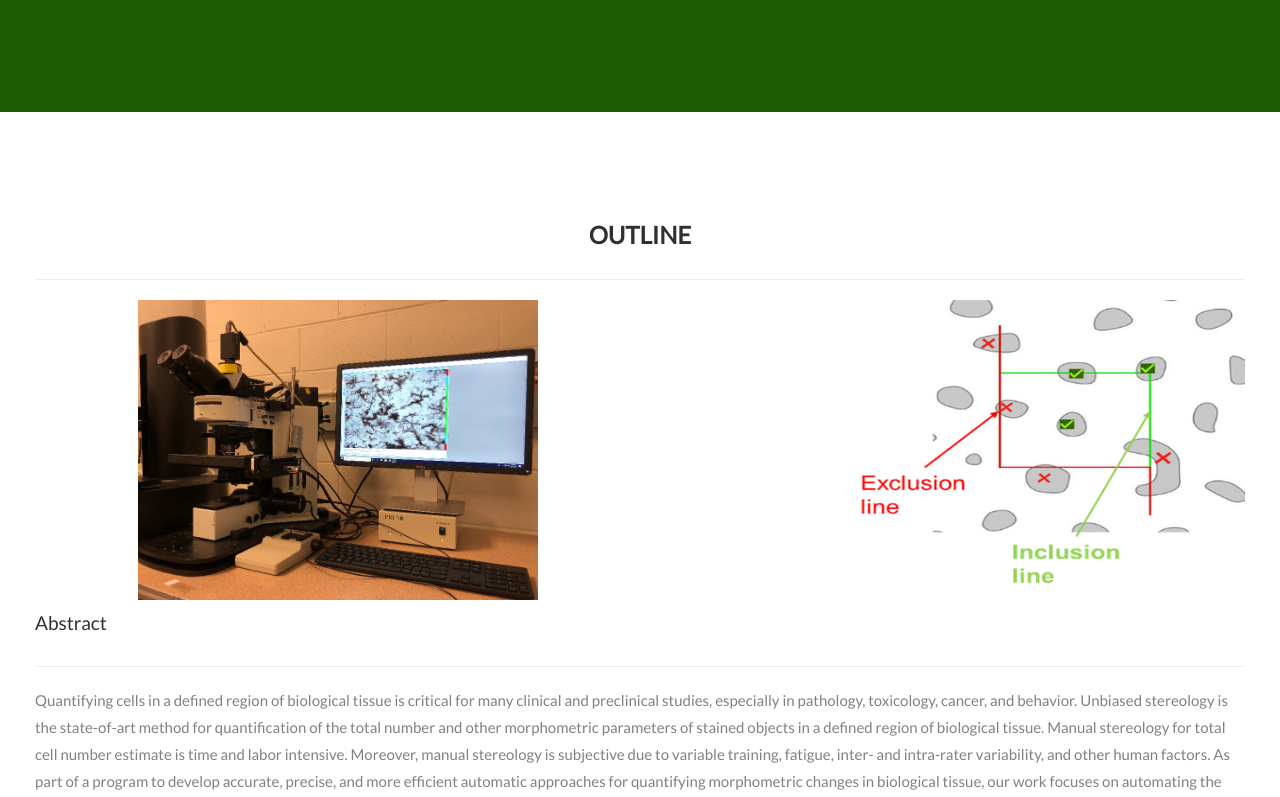
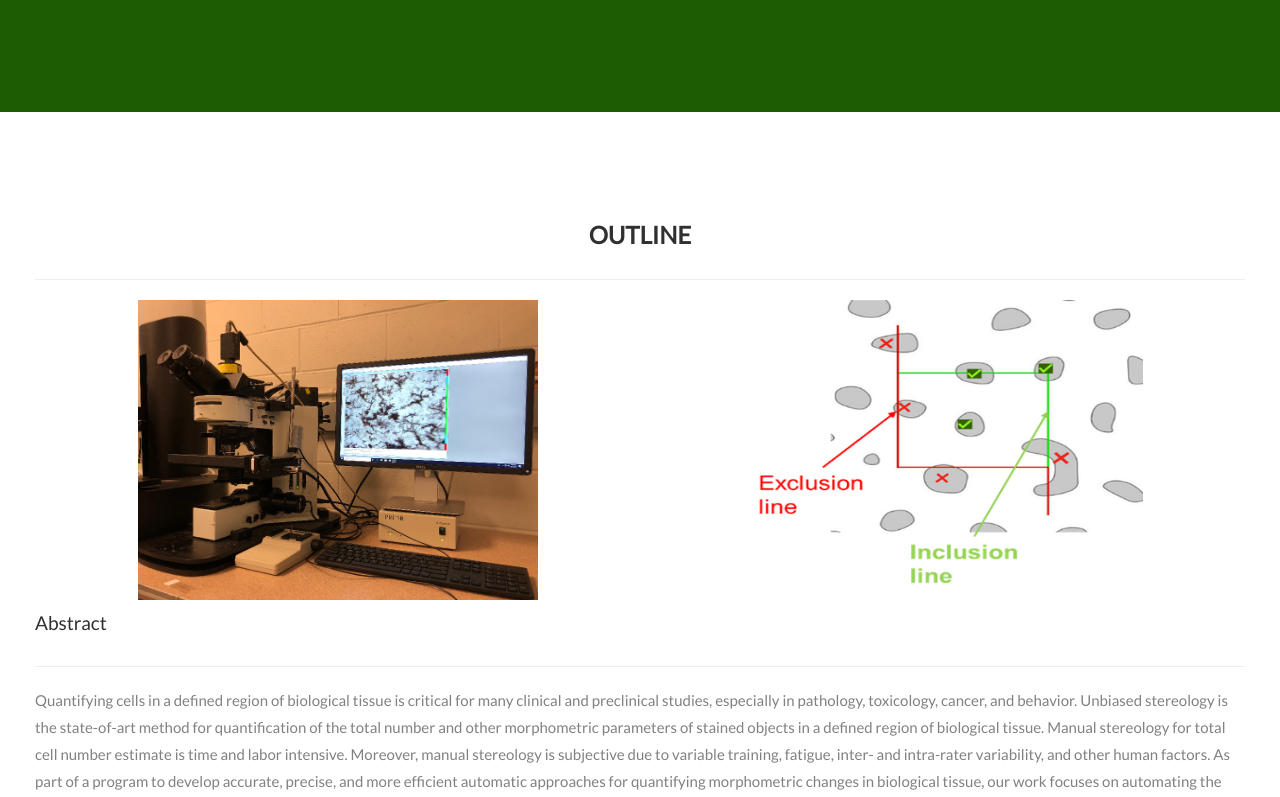
Before and after one commit to stalker0418/DL_Lab, a React (Create React App) app: page / in a window 1280 px wide. Shown: the part 431-1228 px from the top of the page. Built offline with nearby package versions, Linux system fonts and the light colour scheme; the HTML template or start-up script is replaced by a standard one.

Commit message:
Made changes regarding the position of the image and node_modules are added

```diff
--- a/src/components/About.js
+++ b/src/components/About.js
@@ -9,7 +9,7 @@ const About = () => {
                     <div   >
                         <h2 class="text-center">Outline</h2>
                         <hr></hr>
-                        <div class="image-container">
+                        <div class="text-center">
                             <div class="col-sm-6 text-center">
                                 <img src="picture2.png" alt="System setup" width="400" height="300" />
                             </div>
```
Also changed, not shown: 2 other files (tests, documents, lock files or other folders).
